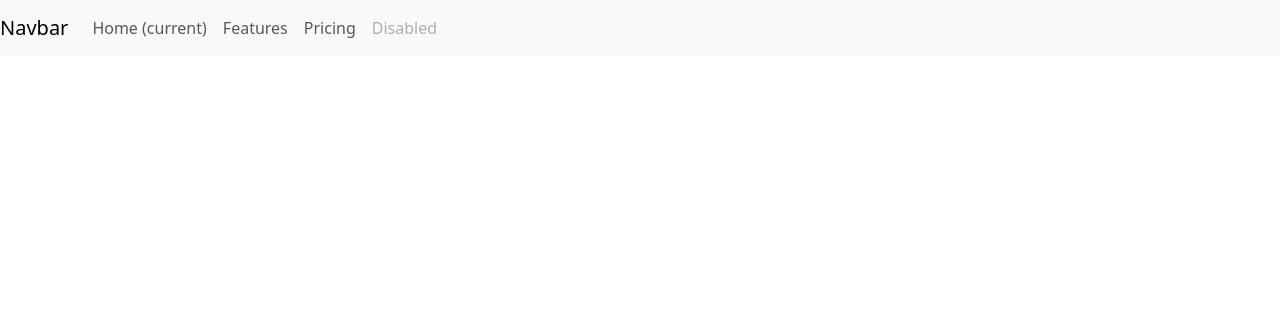
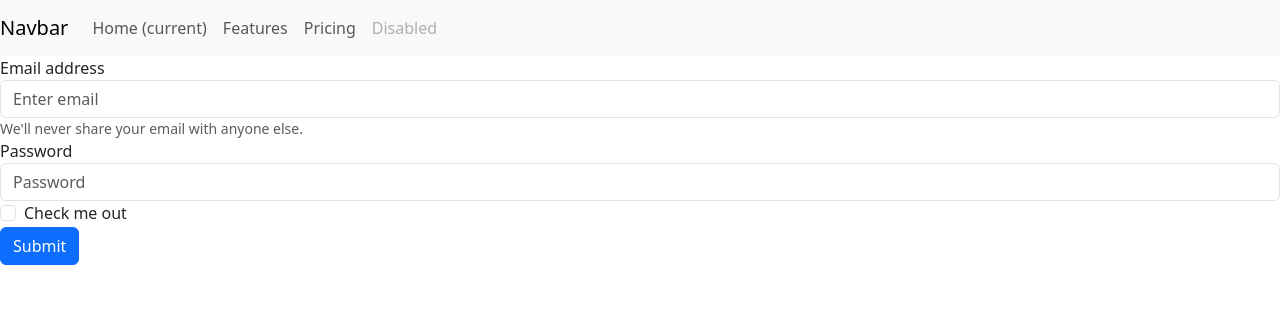
Before and after one commit to AhmedMakhlooqDev/php_BAB_test, a PHP site: page /login.php in a window 1280 px wide. Shown: the top 316 px of the page. Run offline with PHP 8.4, Linux system fonts and the light colour scheme.

Commit message:
added login form

```diff
--- a/login.php
+++ b/login.php
@@ -1,12 +1,12 @@
 <?php
 
 include 'header.php';
-
 
 ?>
 
 <!DOCTYPE html>
 <html lang="en">
+
 <head>
     <meta charset="UTF-8">
     <meta name="viewport" content="width=device-width, initial-scale=1.0">
@@ -14,6 +14,25 @@ include 'header.php';
     <link href="https://cdn.jsdelivr.net/npm/bootstrap@5.3.2/dist/css/bootstrap.min.css" rel="stylesheet" integrity="sha384-T3c6CoIi6uLrA9TneNEoa7RxnatzjcDSCmG1MXxSR1GAsXEV/Dwwykc2MPK8M2HN" crossorigin="anonymous">
     <script src="https://cdn.jsdelivr.net/npm/bootstrap@5.3.2/dist/js/bootstrap.bundle.min.js" integrity="sha384-C6RzsynM9kWDrMNeT87bh95OGNyZPhcTNXj1NW7RuBCsyN/o0jlpcV8Qyq46cDfL" crossorigin="anonymous"></script>
 </head>
+
 <body>
+
+    <form>
+        <div class="form-group">
+            <label for="exampleInputEmail1">Email address</label>
+            <input type="email" class="form-control" id="exampleInputEmail1" aria-describedby="emailHelp" placeholder="Enter email">
+            <small id="emailHelp" class="form-text text-muted">We'll never share your email with anyone else.</small>
+        </div>
+        <div class="form-group">
+            <label for="exampleInputPassword1">Password</label>
+            <input type="password" class="form-control" id="exampleInputPassword1" placeholder="Password">
+        </div>
+        <div class="form-check">
+            <input type="checkbox" class="form-check-input" id="exampleCheck1">
+            <label class="form-check-label" for="exampleCheck1">Check me out</label>
+        </div>
+        <button type="submit" class="btn btn-primary">Submit</button>
+    </form>
 </body>
+
 </html>
```
